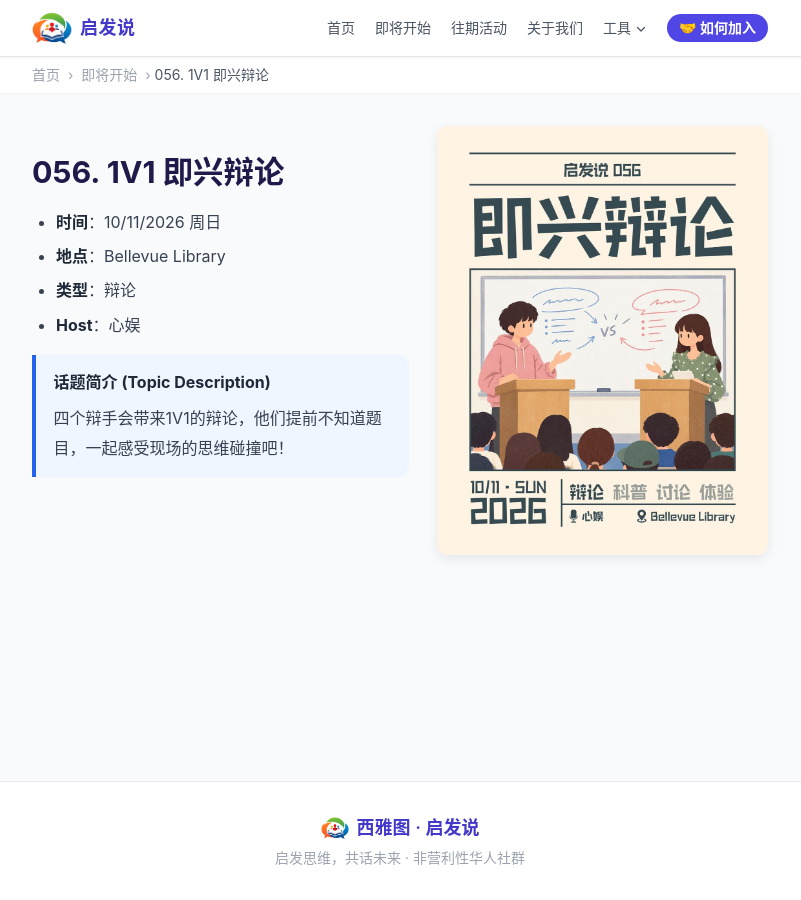
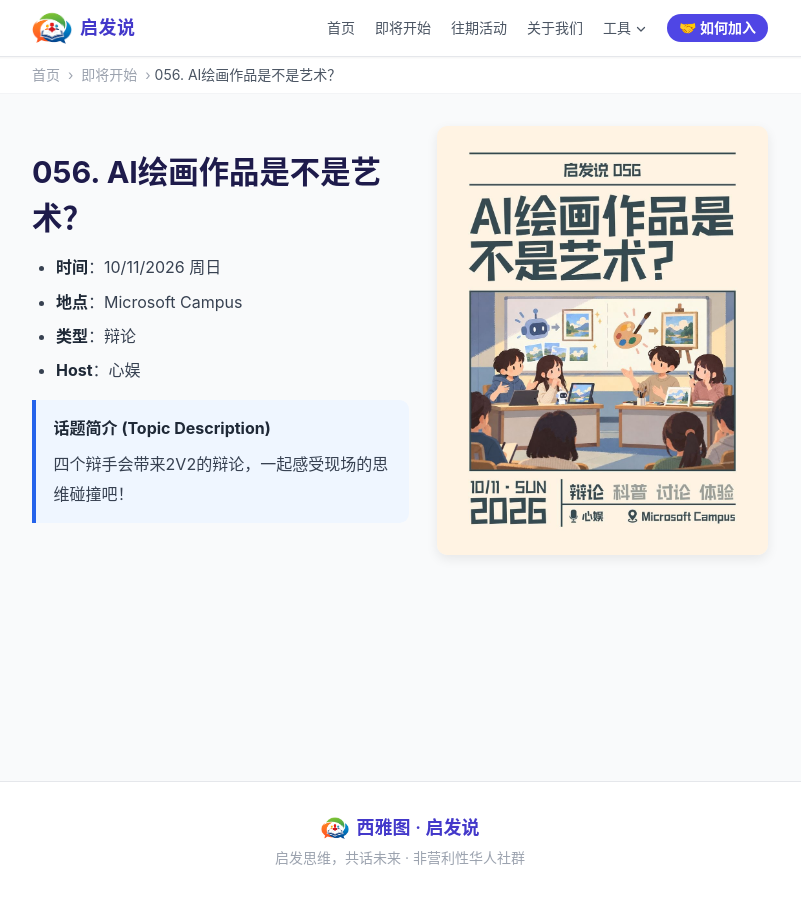
Before and after one commit to moments8890/qifa-talk, a Jekyll site: the page built from qifa-talk/upcoming/056.md, in a window 1280 px wide. Shown: the whole page, without its empty margins (240-1041 px from the left). Built offline with Jekyll 4.4.1, drawn with Linux system fonts in a browser that asks for light colours; nearby versions of some CDN libraries.

```diff
--- a/qifa-talk/upcoming/056.md
+++ b/qifa-talk/upcoming/056.md
@@ -1,27 +1,27 @@
 ---
 layout: default
-title: "056. 1V1 即兴辩论"
+title: "056. AI绘画作品是不是艺术？"
 parent: "即将开始"
 grand_parent: "启发说"
 nav_order: 56
 event_date: "10/11/2026"
 event_time: "10/11/2026 周日"
-location: "Bellevue Library"
+location: "Microsoft Campus"
 event_type: "辩论"
 host: "心娱"
-description: "四个辩手会带来1V1的辩论，他们提前不知道题目，一起感受现场的思维碰撞吧！"
+description: "四个辩手会带来2V2的辩论，一起感受现场的思维碰撞吧！"
 source: "notion"
 notion_sync_managed: true
 ---
 
-# 056. 1V1 即兴辩论
+# 056. AI绘画作品是不是艺术？
 
 * **时间**：10/11/2026 周日
-* **地点**：Bellevue Library
+* **地点**：Microsoft Campus
 * **类型**：辩论
 * **Host**：心娱
 
 {: .note-title }
 > **话题简介 (Topic Description)**
 >
-> 四个辩手会带来1V1的辩论，他们提前不知道题目，一起感受现场的思维碰撞吧！
+> 四个辩手会带来2V2的辩论，一起感受现场的思维碰撞吧！
```
Also changed, not shown: qifa-talk/past/054.md (renamed from qifa-talk/upcoming/054.md, +1 -1 lines), qifa-talk/upcoming/055.md (+3 -3 lines), qifa-talk/upcoming/057.md (+4 -3 lines), qifa-talk/upcoming/059.md (+2 -2 lines), assets/images/055.jpg, assets/images/056.jpg, assets/images/057.jpg, assets/images/059.jpg.
